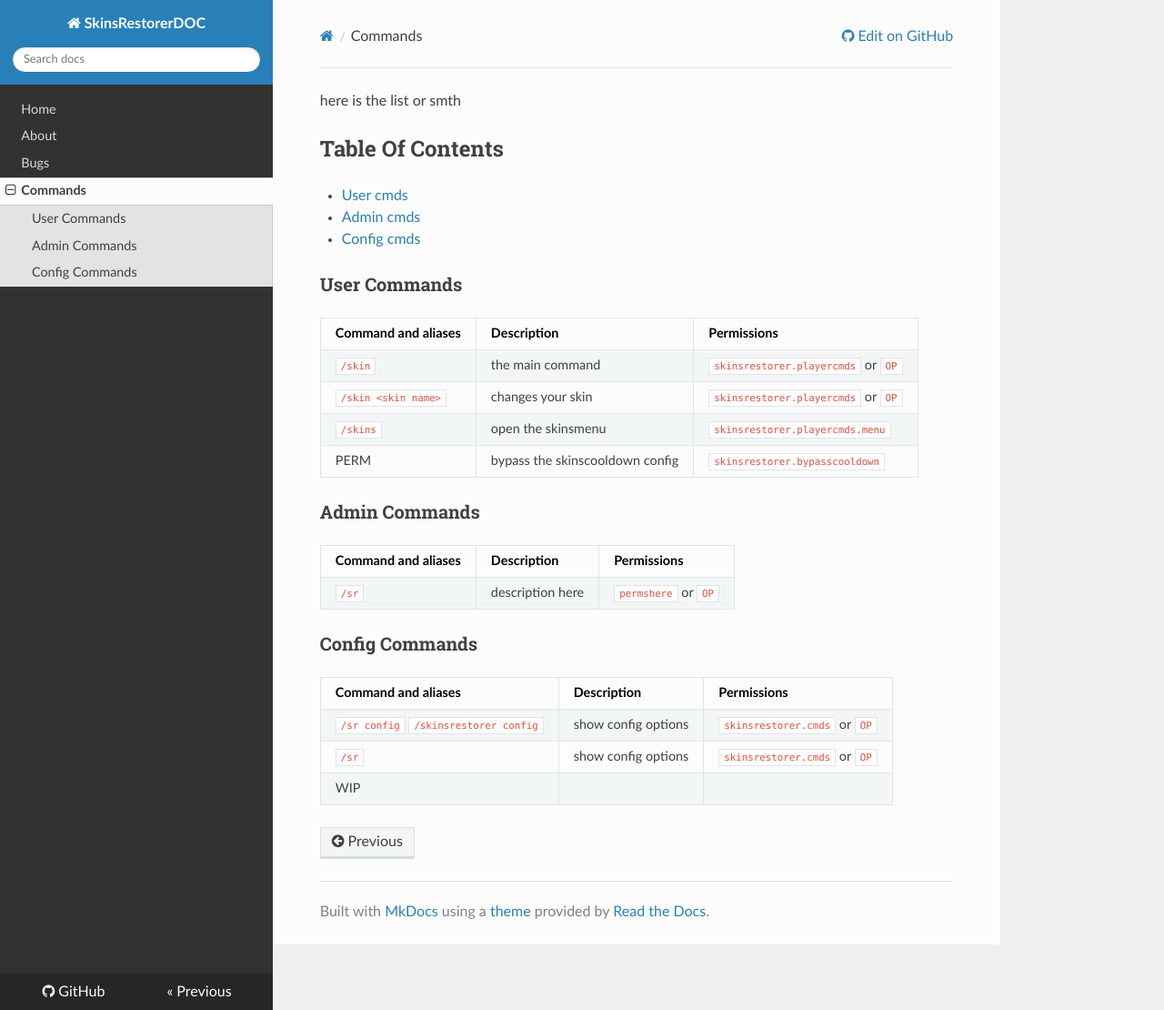
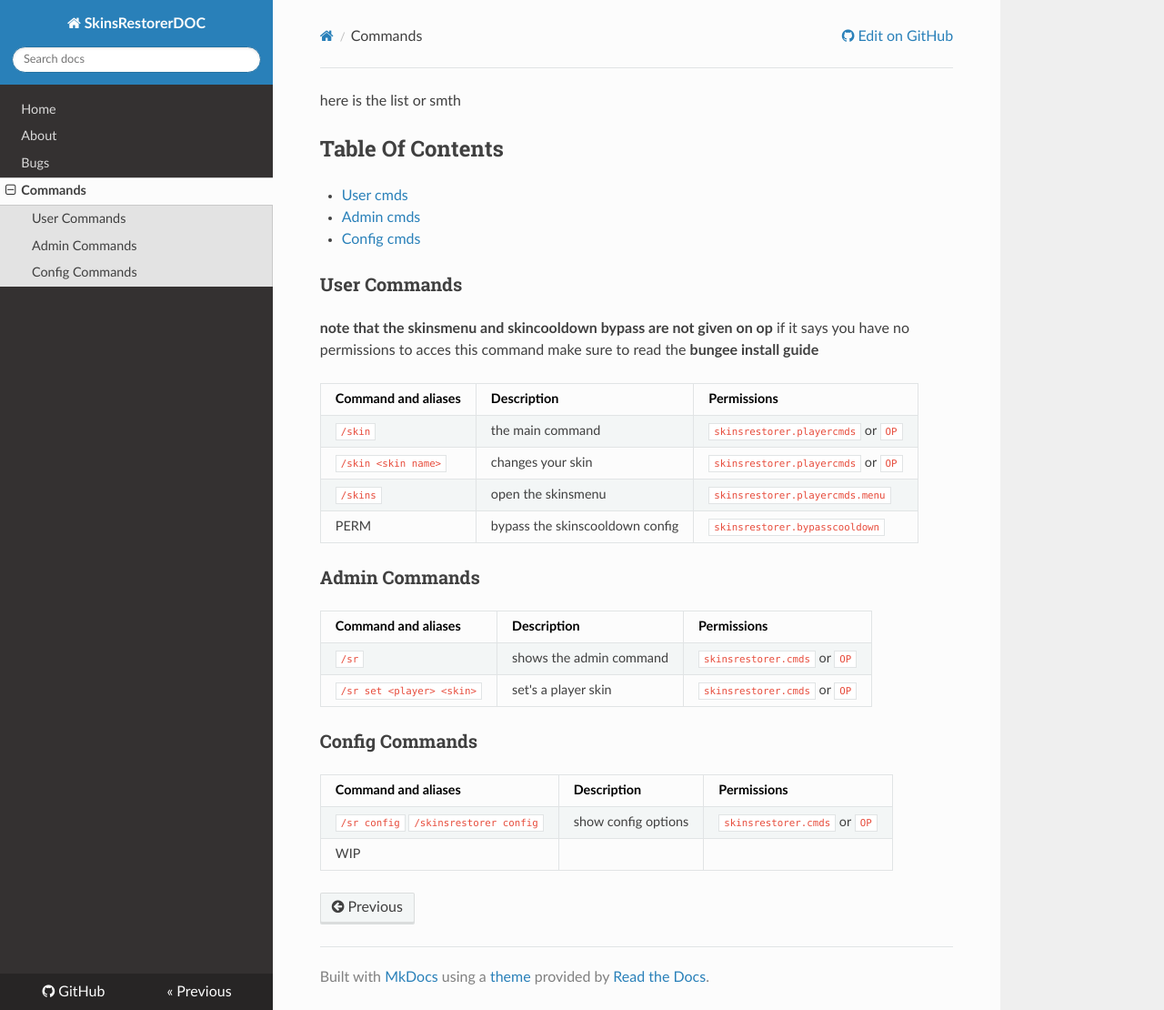
Before and after one commit to xknat/SkinsRestorerDOC, an MkDocs documentation site: the page built from docs/commands.md, in a window 1280 px wide and 1110 px high. Shown: the whole window at 91% size. Built offline with MkDocs 1.6.1, drawn with Linux system fonts in a browser that asks for light colours; nearby versions of some CDN libraries; old or Windows-style settings are respelled for this version of MkDocs.

Commit message:
V2 of commands

```diff
--- a/docs/commands.md
+++ b/docs/commands.md
@@ -7,6 +7,9 @@ here is the list or smth
 
 
 ### User Commands
+**note that the skinsmenu and skincooldown bypass are not given on op**
+if it says you have no permissions to acces this command make sure to read the **bungee install guide**
+
 Command and aliases | Description | Permissions
 ----------------|--------------|-------
 `/skin` | the main command | `skinsrestorer.playercmds` or `OP`
@@ -17,11 +20,12 @@ PERM | bypass the skinscooldown config | `skinsrestorer.bypasscooldown`
 ### Admin Commands
 Command and aliases | Description | Permissions
 ----------------|--------------|-------
-`/sr` | description here | `permshere` or `OP`
+`/sr` | shows the admin command | `skinsrestorer.cmds` or `OP`
+`/sr set <player> <skin>` | set's a player skin | `skinsrestorer.cmds` or `OP`
 
 ### Config Commands
+
 Command and aliases | Description | Permissions
 ----------------|--------------|-------
 `/sr config` `/skinsrestorer config` | show config options | `skinsrestorer.cmds` or `OP`
-`/sr ` | show config options | `skinsrestorer.cmds` or `OP`
 WIP
```
